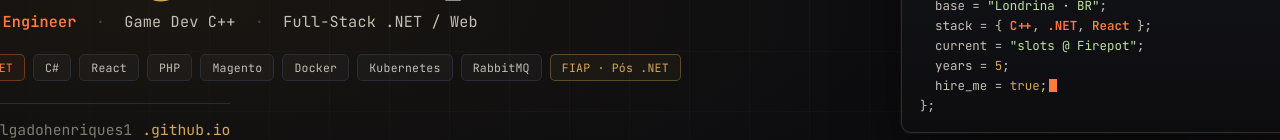
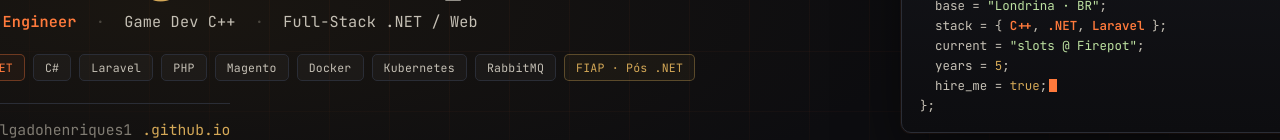
Before and after one commit to PedroDelgadoHenriques1/PedroDelgadoHenriques1.github.io, a plain HTML site: page linkedin-banner.html in a window 1280 px wide. Shown: the part 396-536 px from the top of the page. Drawn offline with Linux system fonts and the light colour scheme.

Commit message:
Replace React with Laravel in LinkedIn banner stack

```diff
--- a/linkedin-banner.html
+++ b/linkedin-banner.html
@@ -209,7 +209,7 @@
       <span class="tag hot">C++</span>
       <span class="tag hot">.NET</span>
       <span class="tag">C#</span>
-      <span class="tag">React</span>
+      <span class="tag">Laravel</span>
       <span class="tag">PHP</span>
       <span class="tag">Magento</span>
       <span class="tag">Docker</span>
@@ -235,7 +235,7 @@
       <div><span class="k">struct</span> <span class="s">Engineer</span> {</div>
       <div>&nbsp;&nbsp;name = <span class="str">"Pedro D. Henriques"</span>;</div>
       <div>&nbsp;&nbsp;base = <span class="str">"Londrina · BR"</span>;</div>
-      <div>&nbsp;&nbsp;stack = { <span class="b">C++</span>, <span class="b">.NET</span>, <span class="b">React</span> };</div>
+      <div>&nbsp;&nbsp;stack = { <span class="b">C++</span>, <span class="b">.NET</span>, <span class="b">Laravel</span> };</div>
       <div>&nbsp;&nbsp;current = <span class="str">"slots @ Firepot"</span>;</div>
       <div>&nbsp;&nbsp;years = <span class="n">5</span>;</div>
       <div>&nbsp;&nbsp;hire_me = <span class="n">true</span>;<span class="cur"></span></div>
```
